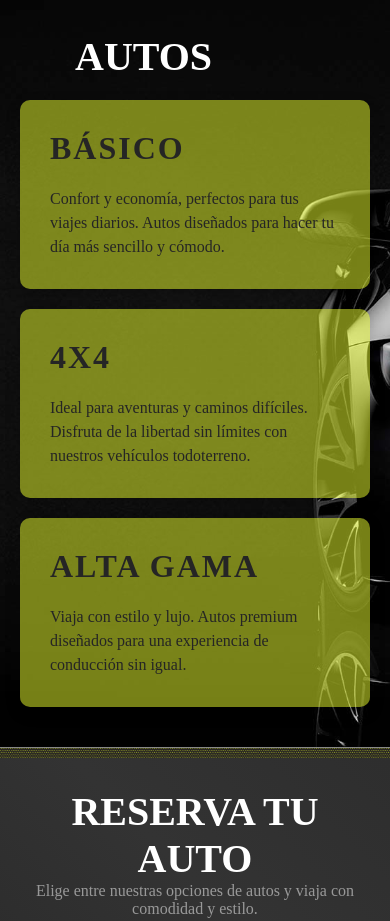
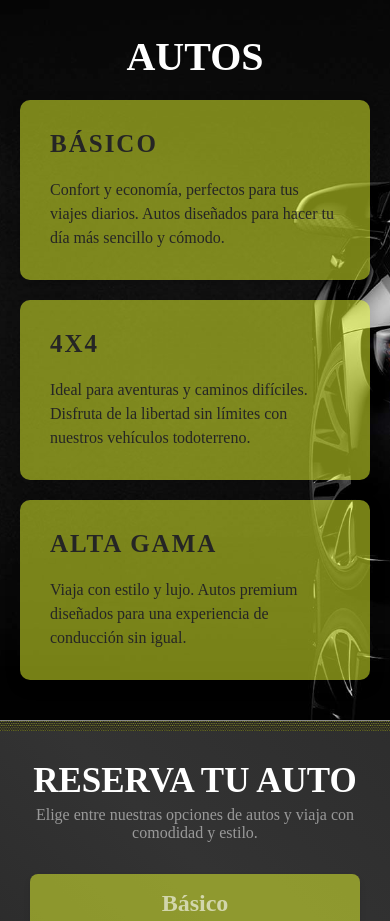
Before and after one commit to JuanZolezzi/Ride, a plain HTML site: page index.htm in a window 390 px wide. Shown: the part 1840-2761 px from the top of the page. Drawn offline with Linux system fonts and the light colour scheme.

Commit message:
terminado

```diff
--- a/index.htm
+++ b/index.htm
@@ -249,7 +249,8 @@
 const menu = document.querySelector('.menu');
 
 hamburger.addEventListener('click', () => {
-            menu.classList.toggle('active'); // Agregar o quitar la clase 'active'
+    hamburger.classList.toggle('active'); // Agregar o quitar la clase 'active'
+    menu.classList.toggle('active'); // Agregar o quitar la clase 'active' al menú
 });
 
 const menuLinks = document.querySelectorAll('nav a[href^="#"]');
--- a/style.css
+++ b/style.css
@@ -85,6 +85,7 @@ header nav .menu a:hover::after {
     font-size: 24px;
     color: #fff;
     cursor: pointer;
+    transition: transform 0.3s ease; /* Transición suave para la rotación */
 }
 
 /* Hero Section */
@@ -665,10 +666,44 @@ header nav .menu a:hover::after {
         display: block;
     }
 
+    .hamburger.active i {
+        transform: rotate(90deg); /* Rota 90 grados */
+    }
+
     .hero {
         padding: 80px 0px;
     }
 
+    .drivers-header h2,
+    .drivers-header p{
+        text-align: center;
+    }
+
+    .book-h2, .contact-header h2{
+        font-size: 40px;
+        margin-bottom: 5px;
+    }
+
+    .section-h2, .car-h2{
+        font-size: 40px;
+    }
+
+    .drivers-header h2{
+        font-size: 40px;
+    }
+
+    .car-section > div {
+        width: 100%;
+    }
+
+    .car-h2 {
+        margin-left: 0; /* Elimina el margen izquierdo */
+        margin-right: 0; /* Elimina el margen derecho */
+        margin-top: 20px;
+        margin-bottom: 20px;
+        font-size: 40px; /* Ajusta el tamaño si es necesario */
+        text-align: center;
+    }
     .menu {
         flex-direction: column;
         background-color: rgba(0, 0, 0, 0.9);
@@ -737,6 +772,11 @@ header nav .menu a:hover::after {
         padding: 50px 20px;
     }
 
+
+    .category-content h2{
+        font-size: 25px;
+    }
+
 }
 
 @media (max-width:500px) {
@@ -764,7 +804,7 @@ header nav .menu a:hover::after {
     }
 
     .section-h2 {
-        font-size: 50px;
+        font-size: 40px;
     }
 
     .about-us {
@@ -799,7 +839,7 @@ header nav .menu a:hover::after {
     }
 
     .book-h2{
-        font-size: 50px;
+        font-size: 40px;
     }
 
     .book-a-car{
@@ -812,6 +852,10 @@ header nav .menu a:hover::after {
 
     .contact-header h2{
         font-size: 40px;
+    }
+
+    .category-content h2{
+        font-size: 25px;
     }
 }
 
@@ -833,21 +877,27 @@ header nav .menu a:hover::after {
         width: 50px !important;
     }
 
-    .drivers-header h2 {
-        font-size: 2rem;
+    .drivers-header h2,
+    .drivers-header p{
+        text-align: center;
     }
 
-    .section-h2 {
+    .book-h2, .contact-header h2{
+        font-size: 40px;
+        margin-bottom: 5px;
+    }
+
+    .section-h2, .car-h2{
         font-size: 40px;
     }
 
-    .car-h2 {
+    .drivers-header h2{
         font-size: 40px;
-        margin-left: 55px;
     }
 
-    .book-h2{
-        font-size: 40px;
+
+    .category-content h2{
+        font-size: 25px;
     }
 }
 
@@ -906,3 +956,9 @@ h2{
     background-color: #fff;
     color: #000;
 }
+
+@media (max-width: 400px) {
+    .drivers-header h2, .book-h2 {
+        font-size: 35px;
+    }
+}
```
Lines whose indentation alone changed are shown as unchanged.
